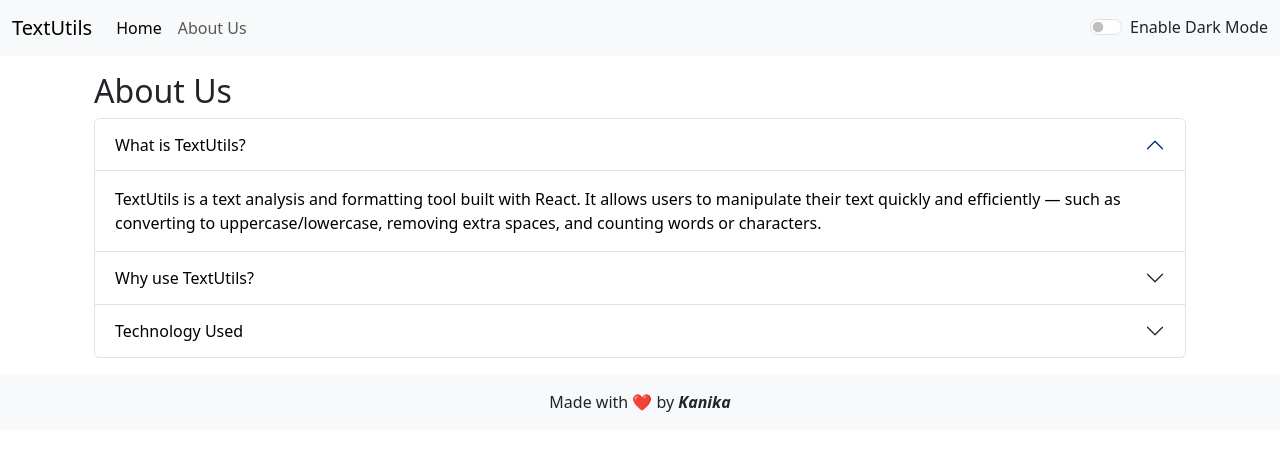
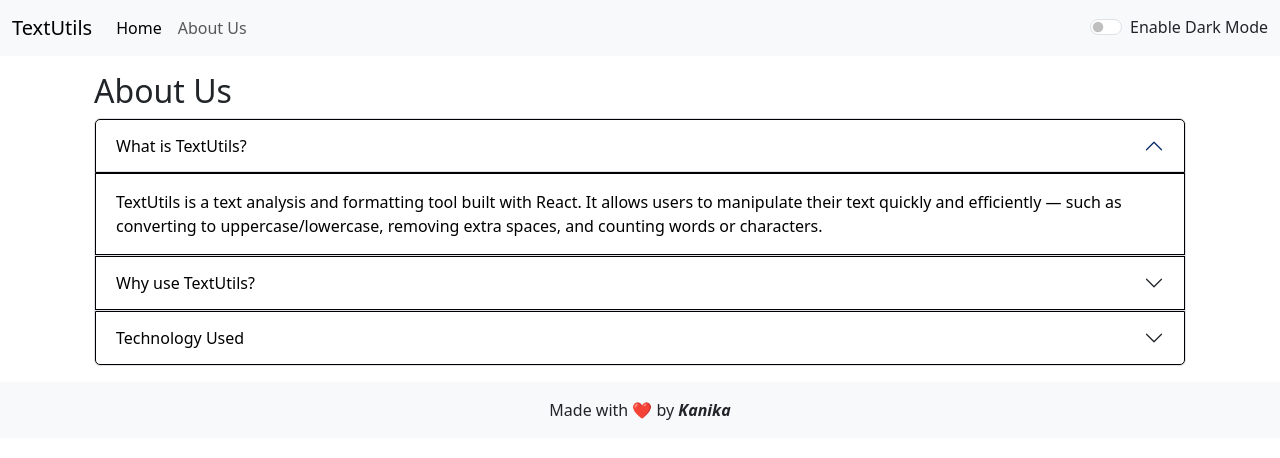
Before and after one commit to kanikagoel12/TextUtils, a React (Create React App) app: page /about in a window 1280 px wide. Shown: the top 458 px of the page. Built offline with nearby package versions, Linux system fonts and the light colour scheme.

Commit message:
added a welcome page

```diff
--- a/package.json
+++ b/package.json
@@ -1,5 +1,5 @@
 {
-  "homepage": "https://kanikagoel12.github.io/Text-Util",
+  "homepage": ".",
   "name": "textutils",
   "version": "0.1.0",
   "private": true,
--- a/src/component/About.js
+++ b/src/component/About.js
@@ -2,31 +2,13 @@
 
 export default function About(props) {
 
-    const [myStyle,setmyStyle]=useState({
-        color: 'black',
-        backgroundColor: 'white'
-    })
 
-    const [btntext,setBtnText] = useState("Enable Dark Mode");
+    const myStyle = {
+        color: props.mode === "light" ? "black" : "white",
+        backgroundColor: props.mode === "light" ? "white" : "#042743",
+        border: props.mode === "light" ? "1px solid black" : "1px solid white"
+    }
 
-    const toggleStyle = () =>{
-        if(myStyle.color === 'white')
-        {
-            setmyStyle({
-                color: 'black',
-                backgroundColor: 'white',
-                border: '1px solid black'
-            })
-            setBtnText("Enable Dark Mode");
-        }
-        else{
-            setmyStyle({
-                color: 'white',
-                backgroundColor:'black'
-            })
-            setBtnText("Enable Light Mode");
-        }
-    }
 
   return (
     <div className={`container text-${(props.mode === "light")?"dark":"light"} bg-${props.mode === "light" ? "white" : "#042743"}`}>
--- /dev/null
+++ b/src/component/Welcome.js
@@ -0,0 +1,16 @@
+export const Welcome = (props) => {
+    let myStyle = {
+        color: props.mode === "dark" ? "white" : "#042743",
+        backgroundColor: props.mode === "dark" ? "#042743" : "white",
+        textAlign: "center",
+        padding: "240px",
+    }
+    return (
+        <>
+            <div className="container " style={myStyle}>
+                <h1 className="fw-bold">Welcome to TextUtils!</h1>
+                <p className="fst-italic fw-medium">-Simplify. Edit. Perfect.</p>
+            </div>
+        </>
+    )
+}
```
Also changed, not shown: src/App.js (+5 -4 lines), 1 other file (tests, documents, lock files or other folders).
